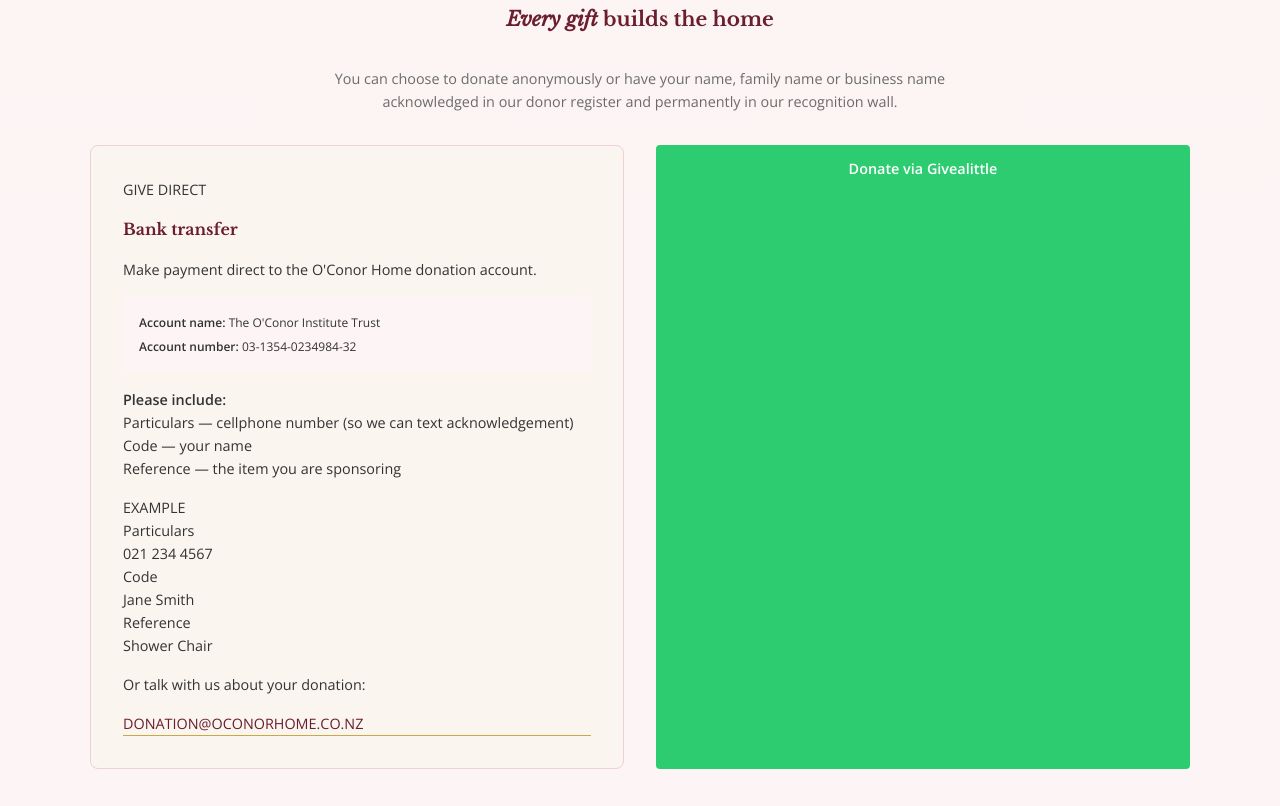
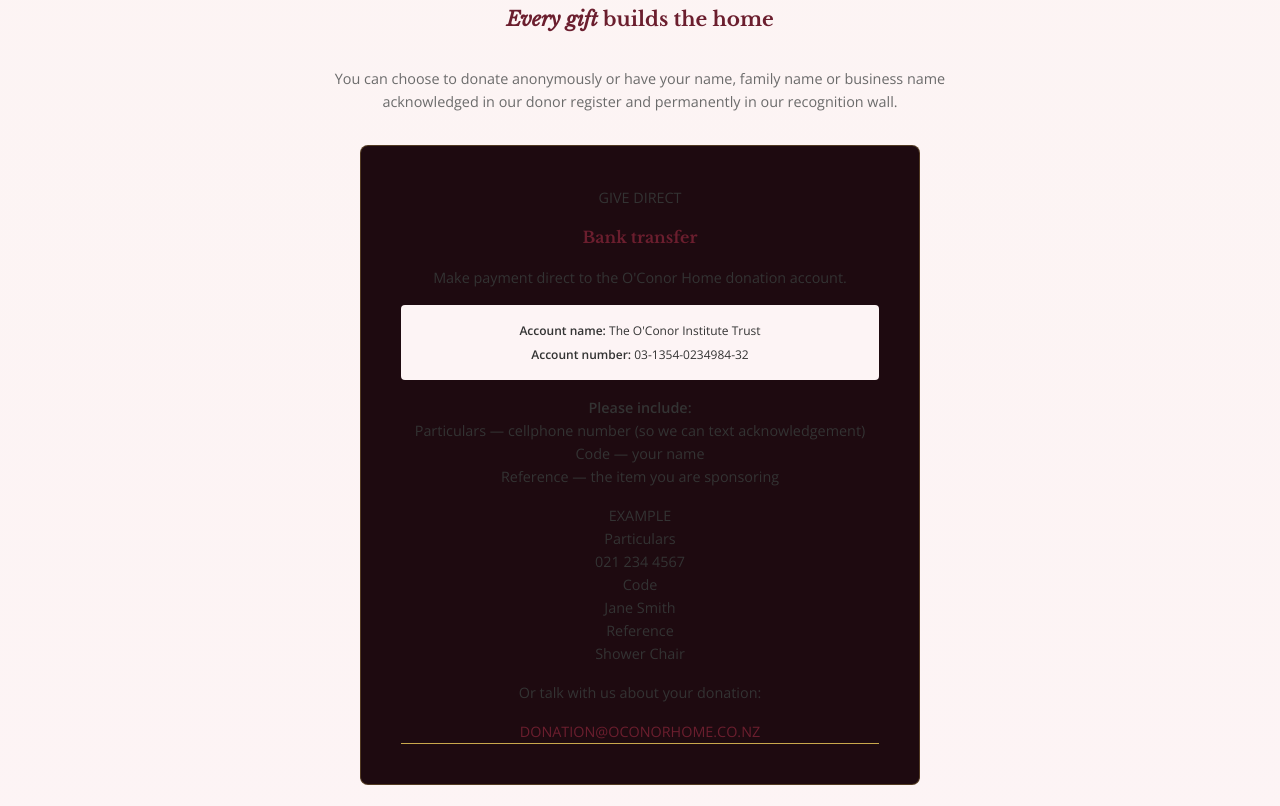
Before and after one commit to JabesSoftware/oconor-home, a website built with Vite: page pages/donate.html in a window 1280 px wide. Shown: the part 6080-6886 px from the top of the page. Built offline with nearby package versions, Linux system fonts and the light colour scheme; a script that the page names is missing.

Commit message:
fixing missing css

```diff
--- a/src/styles/main.css
+++ b/src/styles/main.css
@@ -2251,10 +2251,18 @@ footer {
 }
 
 .give-options {
-  display: grid;
-  grid-template-columns: 1fr 1fr;
-  gap: 2rem;
-  text-align: left;
+  display: flex;
+  flex-direction: column;
+  align-items: center;
+  gap: 1.5rem;
+}
+
+.give-options .givealittle-btn {
+  max-width: 300px;
+  max-height: 50px;
+  height: auto;
+  width: auto;
+  padding: 0.75rem 2.5rem;
 }
 
 .give-option {
@@ -2313,6 +2321,15 @@ footer {
   .give-options {
     grid-template-columns: 1fr;
   }
+}
+
+.give-option--dark {
+  max-width: 560px;
+  width: 100%;
+  background-color: var(--color-deepWine);
+  border-color: rgba(201, 168, 76, 0.3);
+  border-radius: 8px;
+  padding: 2.5rem;
 }
 
 /* ─── Giving Menu Extra ──────────────────────────────── */
```
Also changed, not shown: pages/donate.html (+5 -5 lines).
